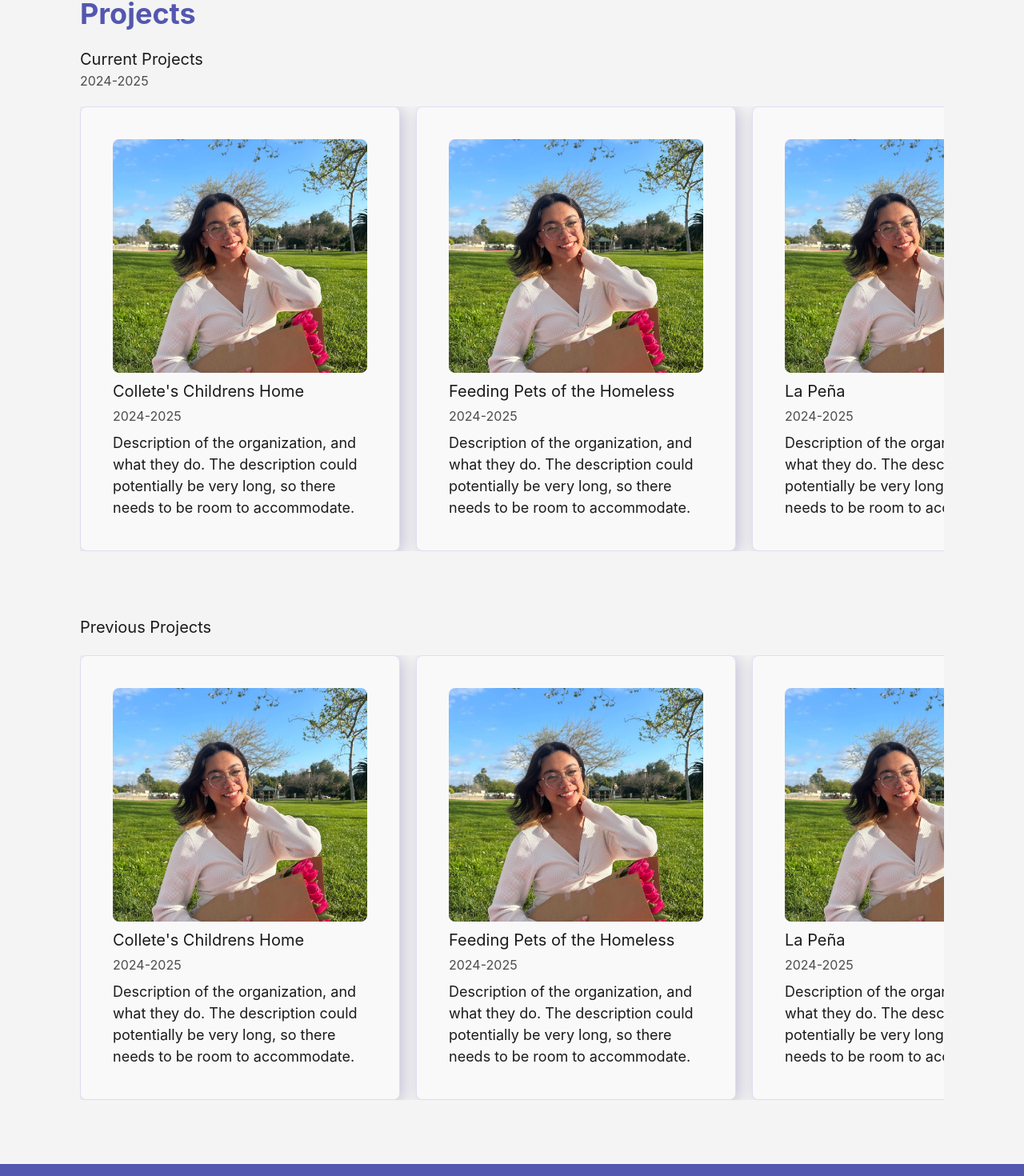
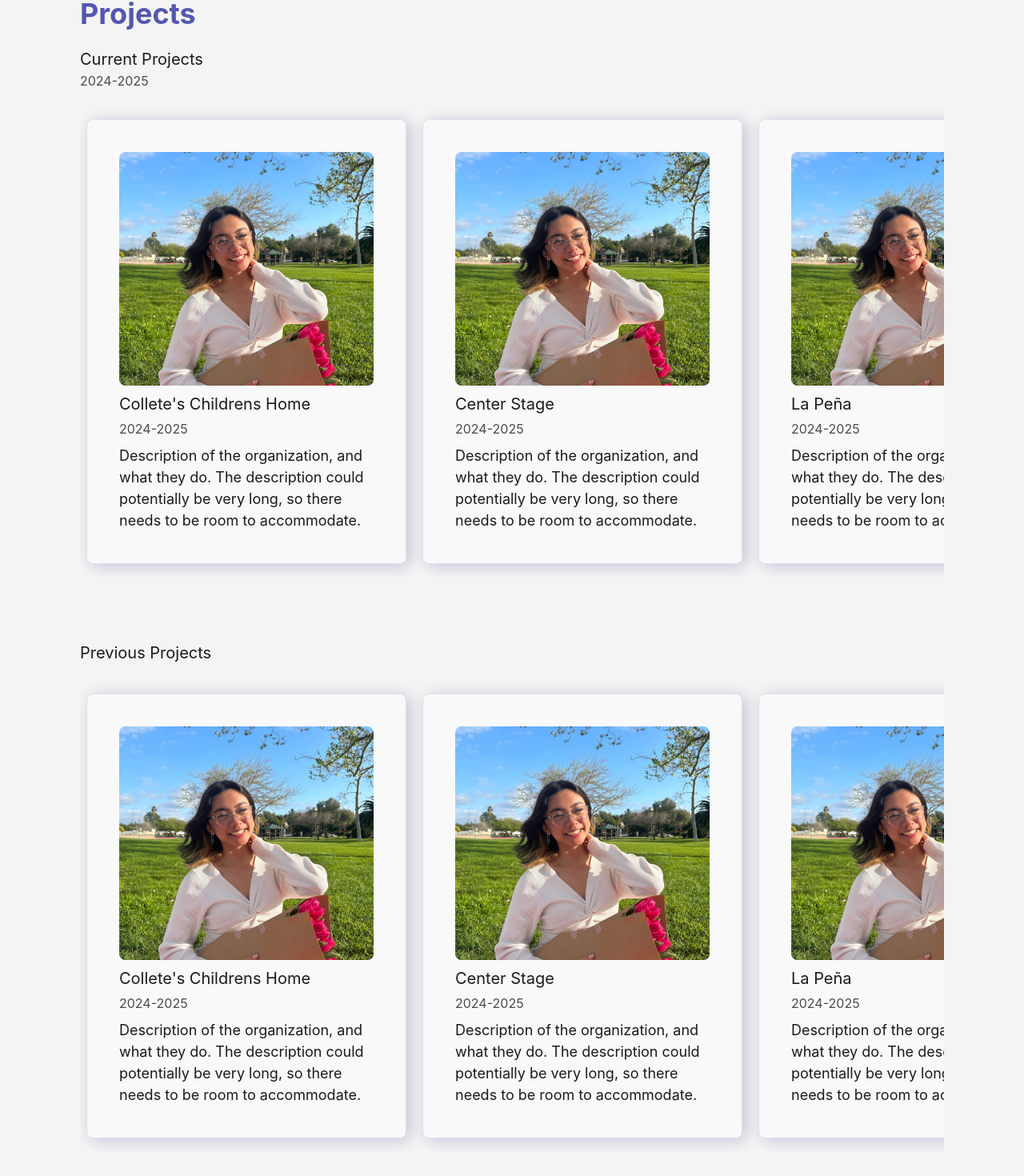
Before and after one commit to ctc-uci/website, a React (Vite) app: page /projects in a window 1280 px wide. Shown: the part 154-1624 px from the top of the page at 80% size. Built offline with nearby package versions, Linux system fonts and the light colour scheme.

Commit message:
refactor: move project files around

```diff
--- a/src/components/projects/ProjectsPage.tsx
+++ b/src/components/projects/ProjectsPage.tsx
@@ -1,7 +1,8 @@
-import { Box, Heading, HStack, Image, Stack, Text } from "@chakra-ui/react";
+import { Heading, Stack, Text } from "@chakra-ui/react";
 
-import { headingStyle, imageStyle, pageStyle } from "../../styles/shared";
+import { headingStyle, pageStyle } from "../../styles/shared";
 import { PROJECT_DATA } from "./projects-data";
+import { ProjectsRow } from "./ProjectsRow";
 
 export function ProjectsPage() {
   return (
@@ -19,91 +20,14 @@ export function ProjectsPage() {
               2024-2025
             </Text>
           </Stack>
-          <Box sx={{ overflowX: "scroll" }}>
-            <HStack
-              spacing={5}
-              minWidth={"fit-content"}
-            >
-              {PROJECT_DATA.map((project) => (
-                <Stack
-                  sx={{
-                    borderRadius: "lg",
-                    padding: 10,
-                    width: 400,
-                    borderWidth: 0.5,
-                    borderColor: "ctc.lilac",
-                    backgroundColor: "ctc.offWhite",
-                    boxShadow: "5px 3px 20px 0px rgba(9, 7, 105, 0.20)",
-                  }}
-                  key={project.name + project.startYear + project.endYear}
-                >
-                  <Image
-                    src="/people/kaylee-doliente.png"
-                    alt={`image of ${project.name}`}
-                    sx={{
-                      ...imageStyle,
-                      width: "100%",
-                      objectFit: "cover",
-                      borderRadius: "lg",
-                    }}
-                  />
-                  <Stack>
-                    <Stack spacing={1}>
-                      <Text sx={{ fontSize: "xl" }}>{project.name}</Text>
-                      <Text sx={{ fontSize: "md", color: "ctc.subtitle" }}>
-                        {project.startYear}-{project.endYear}
-                      </Text>
-                    </Stack>
-                    <Text sx={{ fontSize: "lg" }}>{project.description}</Text>
-                  </Stack>
-                </Stack>
-              ))}
-            </HStack>
-          </Box>
+
+          <ProjectsRow data={PROJECT_DATA} />
         </Stack>
+
         <Stack spacing={5}>
           <Text sx={{ fontSize: "xl" }}>Previous Projects</Text>
-          <Box sx={{ overflowX: "scroll" }}>
-            <HStack
-              spacing={5}
-              minWidth={"fit-content"}
-            >
-              {PROJECT_DATA.map((project) => (
-                <Stack
-                  sx={{
-                    borderRadius: "lg",
-                    padding: 10,
-                    width: 400,
-                    borderWidth: 0.5,
-                    borderColor: "ctc.lilac",
-                    backgroundColor: "ctc.offWhite",
-                    boxShadow: "5px 3px 20px 0px rgba(9, 7, 105, 0.20)",
-                  }}
-                  key={project.name + project.startYear + project.endYear}
-                >
-                  <Image
-                    src="/people/kaylee-doliente.png"
-                    alt={`image of ${project.name}`}
-                    sx={{
-                      ...imageStyle,
-                      width: "100%",
-                      objectFit: "cover",
-                      borderRadius: "lg",
-                    }}
-                  />
-                  <Stack>
-                    <Stack spacing={1}>
-                      <Text sx={{ fontSize: "xl" }}>{project.name}</Text>
-                      <Text sx={{ fontSize: "md", color: "ctc.subtitle" }}>
-                        {project.startYear}-{project.endYear}
-                      </Text>
-                    </Stack>
-                    <Text sx={{ fontSize: "lg" }}>{project.description}</Text>
-                  </Stack>
-                </Stack>
-              ))}
-            </HStack>
-          </Box>
+
+          <ProjectsRow data={PROJECT_DATA} />
         </Stack>
       </Stack>
     </Stack>
--- /dev/null
+++ b/src/components/projects/ProjectsRow.tsx
@@ -0,0 +1,59 @@
+import { Box, HStack, Image, Stack, Text } from "@chakra-ui/react";
+
+import { imageStyle } from "../../styles/shared";
+import { Project } from "./projects-data";
+
+interface ProjectsRowProps {
+  data: Project[];
+}
+
+export function ProjectsRow({ data }: ProjectsRowProps) {
+  return (
+    <Box
+      sx={{
+        overflowX: "scroll",
+        scrollbarColor: "transparent transparent",
+      }}
+    >
+      <HStack
+        spacing={5}
+        sx={{ minWidth: "fit-content", paddingX: 2, paddingY: 4 }}
+      >
+        {data.map((project) => (
+          <Stack
+            sx={{
+              borderRadius: "lg",
+              padding: 10,
+              width: 400,
+              borderWidth: 0.5,
+              borderColor: "ctc.lilac",
+              backgroundColor: "ctc.offWhite",
+              boxShadow: "5px 3px 20px 0px rgba(9, 7, 105, 0.20)",
+            }}
+            key={project.name + project.startYear + project.endYear}
+          >
+            <Image
+              src="/people/kaylee-doliente.png"
+              alt={`image of ${project.name}`}
+              sx={{
+                ...imageStyle,
+                width: "100%",
+                objectFit: "cover",
+                borderRadius: "lg",
+              }}
+            />
+            <Stack>
+              <Stack spacing={1}>
+                <Text sx={{ fontSize: "xl" }}>{project.name}</Text>
+                <Text sx={{ fontSize: "md", color: "ctc.subtitle" }}>
+                  {project.startYear}-{project.endYear}
+                </Text>
+              </Stack>
+              <Text sx={{ fontSize: "lg" }}>{project.description}</Text>
+            </Stack>
+          </Stack>
+        ))}
+      </HStack>
+    </Box>
+  );
+}
--- a/src/components/projects/projects-data.ts
+++ b/src/components/projects/projects-data.ts
@@ -14,7 +14,7 @@ export const PROJECT_DATA: Project[] = [
       "Description of the organization, and what they do. The description could potentially be very long, so there needs to be room to accommodate.",
   },
   {
-    name: "Feeding Pets of the Homeless",
+    name: "Center Stage",
     startYear: "2024",
     endYear: "2025",
     description:
```
